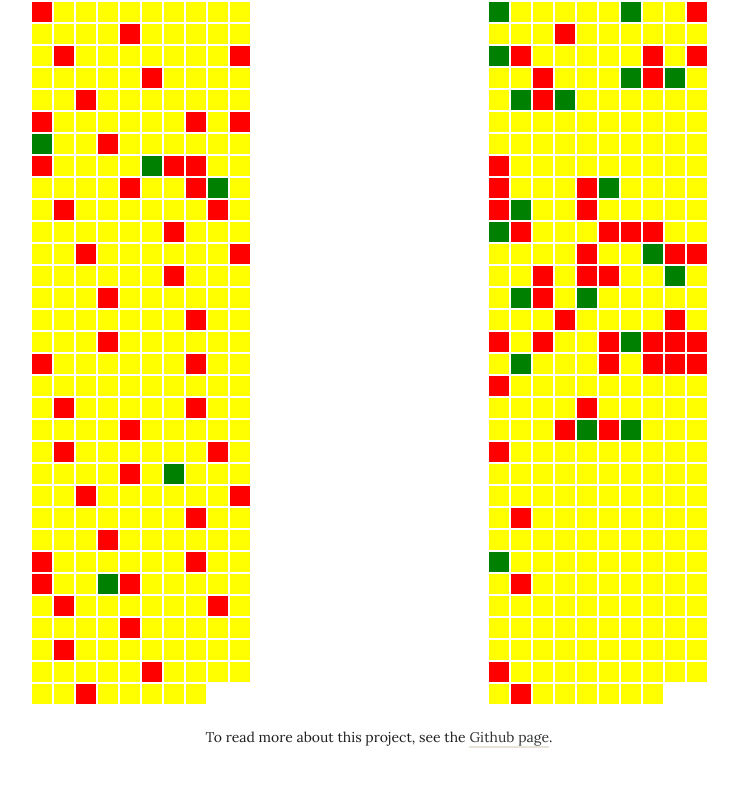
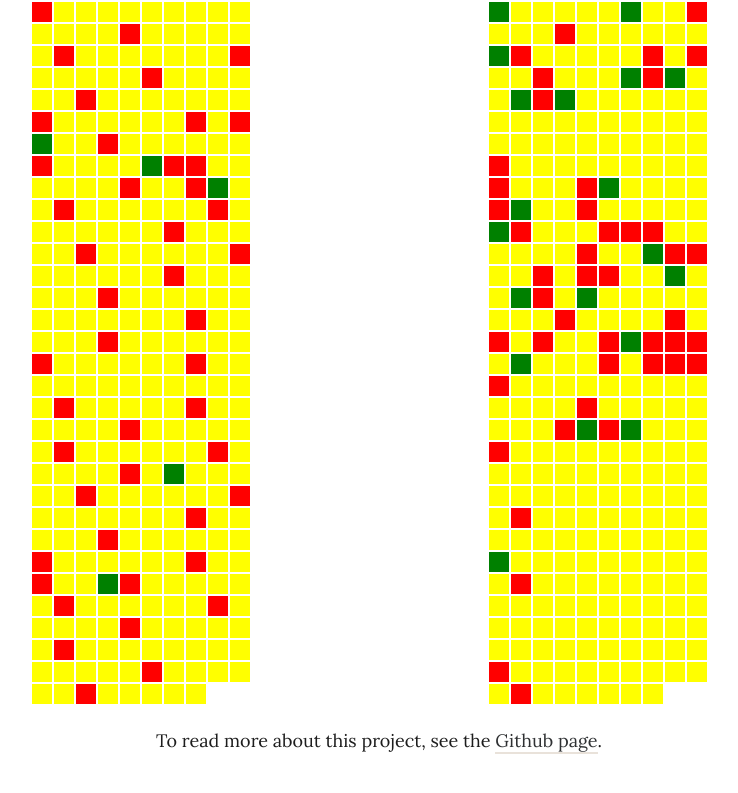
Before and after one commit to bennett-gpj/Zim-exchange-rates, a plain HTML site: page index.html in a window 1280 px wide. Shown: the part 2746-3539 px from the top of the page, without its empty margins (261-999 px from the left). Drawn offline with nearby package versions, Linux system fonts and the light colour scheme.

Commit message:
Update index.html

```diff
--- a/index.html
+++ b/index.html
@@ -272,7 +272,7 @@
     <div class="svg-container">
       <div id="black-rates-svg"></div>
     </div>
-    <div p class="text-h4 font-secondary mb-3" style="font-size: 14px; text-align: center; margin-top: 15px;">To read more about this project, see the <a href="https://bennett-gpj.github.io/Zim-exchange-rates/">Github page</a>.</p>
+    <div p class="text-h4 font-secondary mb-3" style="font-size: 18px; text-align: center; margin-top: 15px;">To read more about this project, see the <a href="https://bennett-gpj.github.io/Zim-exchange-rates/">Github page</a>.</p>
     </div>
   </body>
 </html>
```
